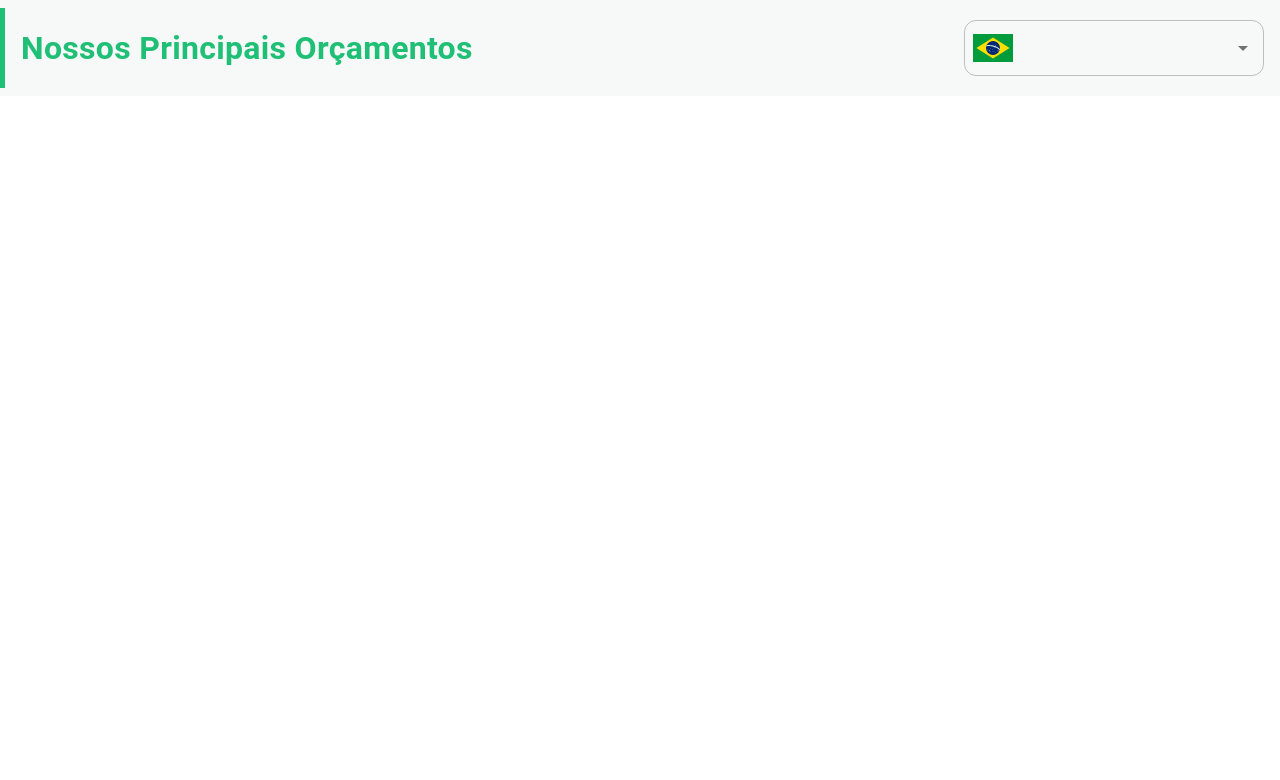
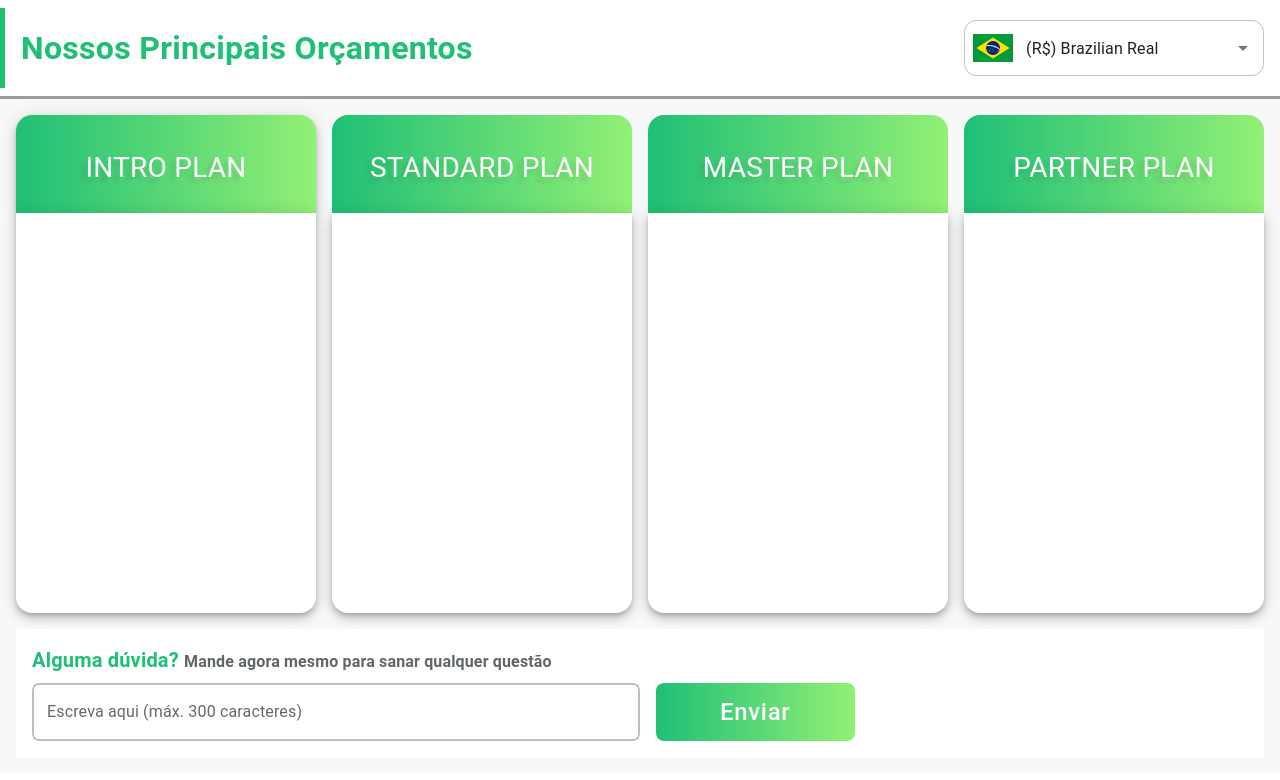
Before and after one commit to IgStefano/empresa-xpto, a Next.js app: page /quotation in a window 1280 px wide. Shown: the top 780 px of the page. Built offline with nearby package versions, Linux system fonts and the light colour scheme.

Commit message:
continue quotation

```diff
--- a/components/Topbar.tsx
+++ b/components/Topbar.tsx
@@ -24,24 +24,28 @@ export default function Topbar(props: {children: string, color: string, backgrou
 
     return (
         <Box display="flex" justifyContent="space-between" alignItems="center" style={{height: 96, padding: "8px 0px", background: props.background}}>
-            <Typography component="h1" style={{borderLeft: `5px solid ${props.color}`, color: props.color, fontSize: 32, padding: 16, fontWeight: 'bold'}}>
+            <Typography component="h3" style={{borderLeft: `5px solid ${props.color}`, color: props.color, fontSize: 32, padding: 16, fontWeight: 'bold'}}>
             {props.children}
             </Typography>
             {props.currencySelect && <Autocomplete
       id="Currency-select-field"
       sx={{ width: 300, marginRight: '16px' }}
       options={currencyOptions}
+      defaultValue={currencyOptions[0]}
       autoHighlight
       getOptionLabel={(option) => option.label}
       renderOption={(props, option) => (
-        <Box onClick={() => setSelectedCurrency(option.country)} component="li" sx={{ '& > img': { mr: 2, flexShrink: 0 } }} {...props}>
+        <Box onClick={() => setSelectedCurrency(option.country)} component="li" style={{padding: 0}} sx={{ '& > img': { mr: 2, flexShrink: 0 } }} {...props}>
+            <Box onClick={() => setSelectedCurrency(option.country)} style={{padding: '6px 0px 6px 16px'}}>
           <Image
             width="20"
             height="14"
             src={option.country === 'BR' ? BR : US}
-            alt="Bandeira"
+            alt={`Bandeira ${option.country === 'BR' ? 'Brasileira' : 'Estadunidense'}`}
+            style={{marginLeft: '16px'}}
           />
-          <Typography style={{marginLeft: 8}}>{option.label}</Typography>
+          </Box>
+          <Typography onClick={() => setSelectedCurrency(option.country)} style={{marginLeft: 8, width: '100%', padding: '6px 16px 6px 0px'}}>{option.label}</Typography>
         </Box>
       )}
       renderInput={(params) => (
@@ -56,7 +60,7 @@ export default function Topbar(props: {children: string, color: string, backgrou
             width="40"
             height="28"
             src={selectedCurrency === 'BR' ? BR : US}
-            alt="Bandeira"
+            alt={`Bandeira ${selectedCurrency === 'BR' ? 'Brasileira' : 'Estadunidense'}`}
           />
             </InputAdornment>)
           }}
--- a/pages/quotation.tsx
+++ b/pages/quotation.tsx
@@ -1,10 +1,81 @@
-import { Box, Typography } from '@mui/material';
+import { Box, Button, TextField, Typography } from '@mui/material';
+import { useState } from 'react';
 import Topbar from '../components/Topbar';
+import { StyledBox, StyledButton, Title } from '../styles/Quotation.styled';
 
 export default function Quotation() {
+
+    const [questionBoxText, setQuestionBoxText] = useState('')
+    const handleChange = (event: any) => {
+        setQuestionBoxText(event.target.value)
+    }
+
     return (
         <Box component="section">
-            <Topbar color="#1fbf76" background="#f7f8f8" currencySelect>Nossos Principais Orçamentos</Topbar>
+            <Topbar color="#1fbf76" background="#fff" currencySelect>Nossos Principais Orçamentos</Topbar>
+            <Box display="flex" flexDirection="column" style={{backgroundColor: "#f7f8f8", borderTop: "3px solid #9c9c9c", padding: "0px 16px 16px 16px"}}>
+                <Box display="flex"  gap="16px" flex-direction="row">
+                    <Box style={{width: "100%"}}>
+                        <StyledBox sx={{boxShadow: 6}}>
+                            <Title>
+                                Intro Plan
+                            </Title>
+                        </StyledBox>
+                        <Box sx={{boxShadow: 6}} style={{backgroundColor: "#fff", borderRadius: "0px 0px 16px 16px", height: "400px", width: "100%"}}>
+
+                        </Box>
+                    </Box>
+
+                    <Box style={{width: "100%"}}>
+                        <StyledBox>
+                            <Title>
+                                Standard Plan
+                            </Title>
+                        </StyledBox>
+                        <Box sx={{boxShadow: 6}} style={{backgroundColor: "#fff", borderRadius: "0px 0px 16px 16px", height: "400px", width: "100%"}}>
+
+                    </Box>
+                    </Box>
+
+                    <Box style={{width: "100%"}}>
+                        <StyledBox>
+                            <Title>
+                                Master Plan
+                            </Title>
+                        </StyledBox>
+                        <Box sx={{boxShadow: 6}} style={{backgroundColor: "#fff", borderRadius: "0px 0px 16px 16px", height: "400px", width: "100%"}}>
+
+                        </Box>
+                    </Box>
+
+                    <Box style={{width: "100%"}}>
+                        <StyledBox>
+                            <Title>
+                                Partner Plan
+                            </Title>
+                        </StyledBox>
+                        <Box sx={{boxShadow: 6}} style={{backgroundColor: "#fff", borderRadius: "0px 0px 16px 16px", height: "400px", width: "100%"}}>
+
+                        </Box>
+                    </Box>
+                </Box>
+                <Box style={{marginTop: "16px", padding: "16px", backgroundColor: "#fff"}}>
+                    <Typography component="p" style={{color:  "#1fbf76", fontSize: 20, fontWeight: "bold"}}>Alguma dúvida? <Typography component="span" sx={{color: "#1d262b", fontSize: 16, opacity: 0.7, fontWeight: 'bold'}}>Mande agora mesmo para sanar qualquer questão</Typography></Typography>
+
+                    <Box display="flex" gap="16px" alignItems="center">
+                        <TextField
+                        error={questionBoxText.length > 300}
+                        helperText={questionBoxText.length > 300 ? "Limite de caracteres atingido" : ''}
+                        value={questionBoxText}
+                        onChange={handleChange}
+                        label="Escreva aqui (máx. 300 caracteres)"
+                        style={{width: "50%", marginTop: "8px", borderRadius: "8px", border: "1px solid #1d262b50"}} />
+                        <StyledButton>Enviar</StyledButton>
+                    </Box>
+
+                </Box>
+
+            </Box>
         </Box>
     )
 
--- /dev/null
+++ b/styles/Quotation.styled.tsx
@@ -0,0 +1,33 @@
+import { Box, Button, Typography, styled } from '@mui/material';
+
+export const StyledBox = styled((props: any) => <Box {...props} />)(
+    () => ({
+        backgroundImage: 'linear-gradient(to right, #1fbf76, #92f075)',
+        padding: "32px 32px 24px 32px",
+        textAlign: "center",
+        marginTop: "16px",
+        borderRadius: "16px 16px 0px 0px",
+        fontWeight: "bolder",
+    }),
+);
+
+export const Title = styled((props: any) => <Typography component="h2" {...props} />)(
+    () => ({
+        textTransform: "uppercase",
+        color: "#fff",
+        fontSize: 28,
+        textShadow: "-5px 5px 5px rgba(0,0,0,0.11)"
+    })
+);
+
+export const StyledButton = styled((props: any) => <Button {...props} />)(
+    () => ({
+        padding: "8px 64px",
+        backgroundImage: 'linear-gradient(to right, #1fbf76, #92f075)',
+        color: "#fff",
+        textTransform: "initial",
+        fontSize: 24,
+        alignSelf: "flex-end",
+        borderRadius: "8px"
+    })
+);
```
